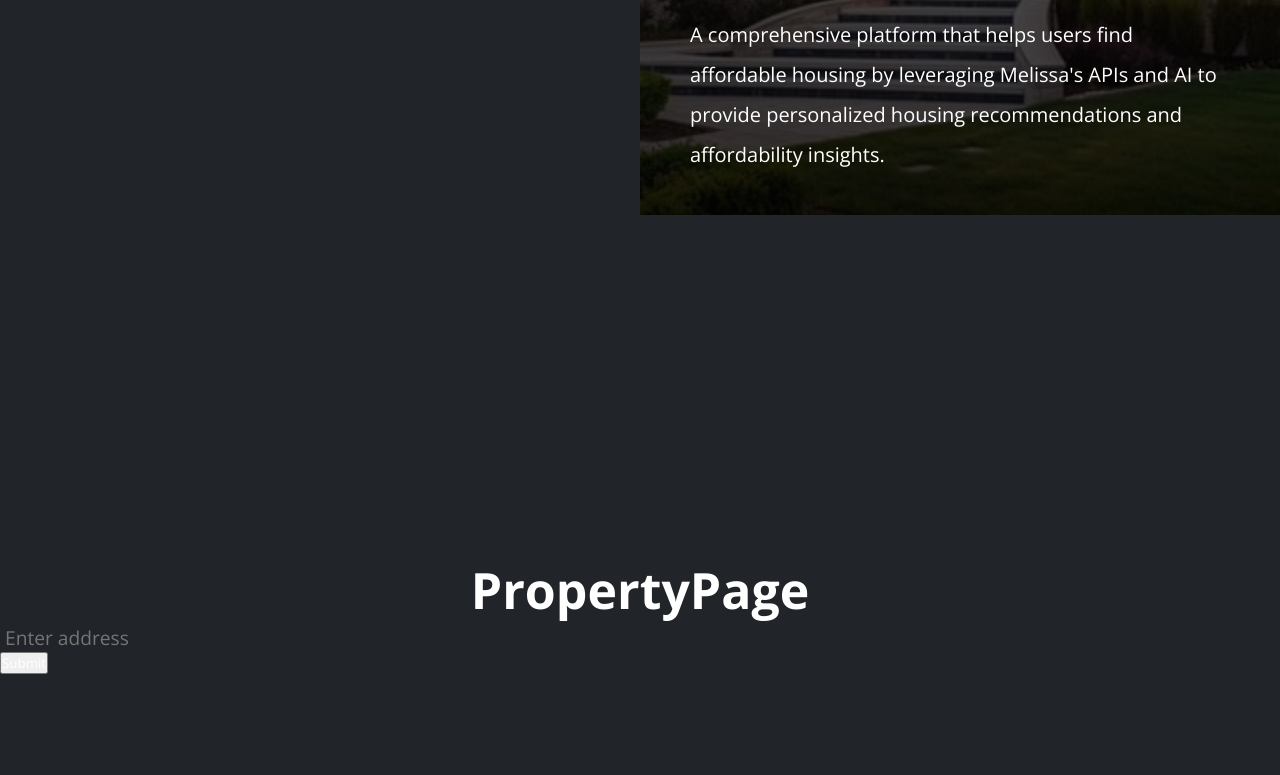
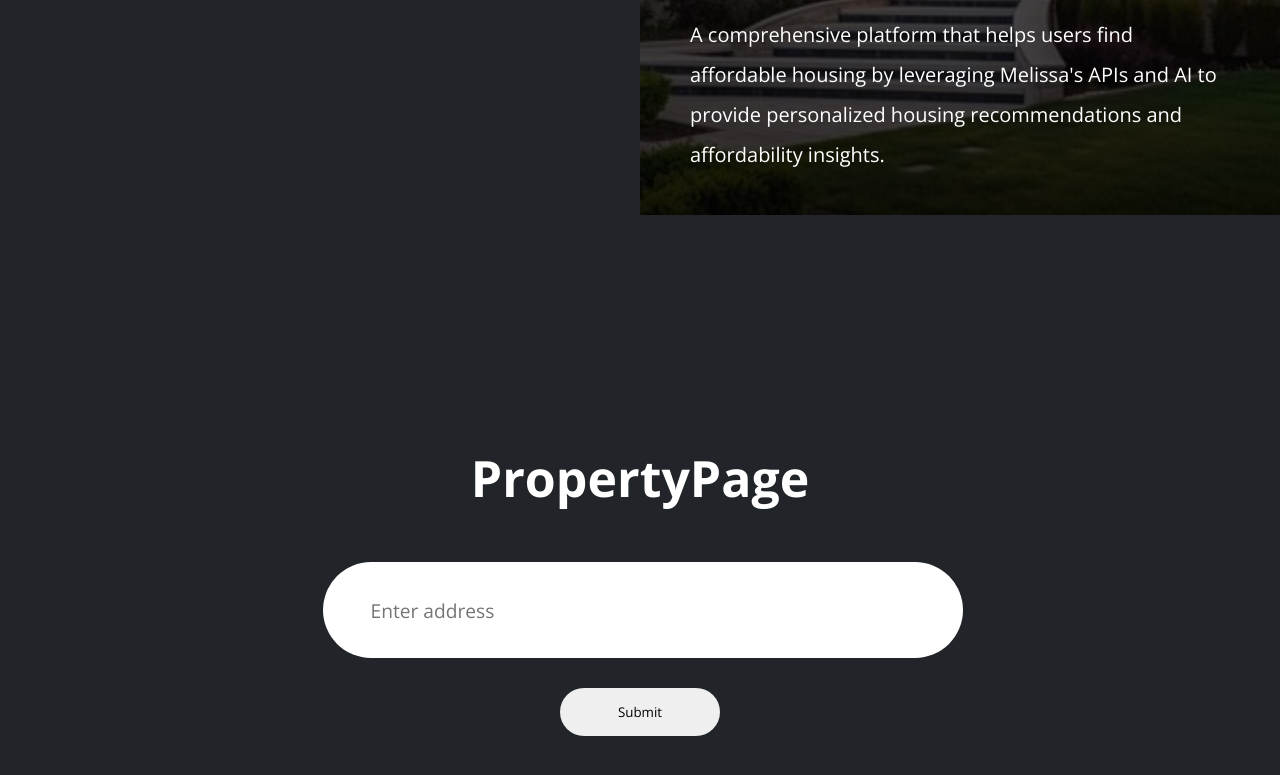
Before and after one commit to foojanbabaeeian/Irvinehacks25, a React (Create React App) app in the folder frontend/: page / in a window 1280 px wide. Shown: the part 683-1458 px from the top of the page. Built offline with nearby package versions, Linux system fonts and the light colour scheme; no server answers.

Commit message:
modify address box

```diff
--- a/frontend/src/component/Address/AddressInput.css
+++ b/frontend/src/component/Address/AddressInput.css
@@ -0,0 +1,65 @@
+.AddressInput-container{
+    display: flex;
+    flex-direction: column;
+    justify-content: center;
+    align-items: center;
+
+    /* background-color: lightcoral; */
+    gap:20px;
+
+    padding: 50px;
+}
+
+.form-container{
+    display: flex;
+    flex-direction: column;
+    gap:30px;
+}
+
+.submitBtn-container{
+    display: flex;
+    justify-content: center;
+    align-items: center;
+}
+
+.submit-btn{
+    width: 10rem;
+    height: 3rem;
+    border-radius: 50px;
+    border: none;
+    color: black;
+
+}
+
+input{
+    color: black;
+}
+
+
+.input-container{
+    background-color: white;
+    width: 50vw;
+    height: 10vh;
+    border-radius: 50px;
+    padding: 3rem;
+    text-align: left;
+}
+
+
+.result-container{
+    background: white;
+    width: 400px;
+    height: 200px;
+
+    padding: 40px;
+    border-radius: 40px;
+}
+
+.result-container h2{
+    color: black;
+    font-weight: 600;
+}
+
+.result-container p{
+    color: black;
+}
--- a/frontend/src/component/Address/AddressInput.jsx
+++ b/frontend/src/component/Address/AddressInput.jsx
@@ -52,9 +52,9 @@
 
 
 
-import React, { useState } from 'react';
+import React, { useState } from "react";
 import "./AddressInput.css";
-import { callApi } from '../../api';
+import { callApi } from "../../api";
 
 function AddressInput() {
   const [address, setAddress] = useState("");
@@ -67,26 +67,40 @@ function AddressInput() {
 
   const handleSubmit = async (e) => {
     e.preventDefault();
-    localStorage.setItem('currentAddress', address);
+    setError(null); // Clear previous errors
+    setResult(null); // Clear previous result
+    localStorage.setItem("currentAddress", address);
     try {
       const result = await callApi(address);
-      console.log('API response:', result);
+      console.log("API response:", result);
+      setResult(result); // Save the result to state
     } catch (error) {
-      setError('Failed to call API');
+      setError("Failed to call API :333");
     }
   };
 
   return (
-    <form onSubmit={handleSubmit}>
+    <div className="AddressInput-container">
+      <form className="form-container" onSubmit={handleSubmit}>
         <input
+          className="input-container"
           type="text"
           value={address}
           onChange={handleChange}
           placeholder="Enter address"
         />
-      <button type="submit">Submit</button>
+        <div className="submitBtn-container">
+          <button className="submit-btn" type="submit">Submit</button>
+        </div>
+      </form>
       {error && <p className="error">{error}</p>}
-    </form>
+      {result && (
+        <div className="result-container">
+          <h2>Property Information:</h2>
+          <pre><p>{JSON.stringify(result, null, 2)}</p></pre>
+        </div>
+      )}
+    </div>
   );
 }
 
```
Lines whose indentation alone changed are shown as unchanged.
